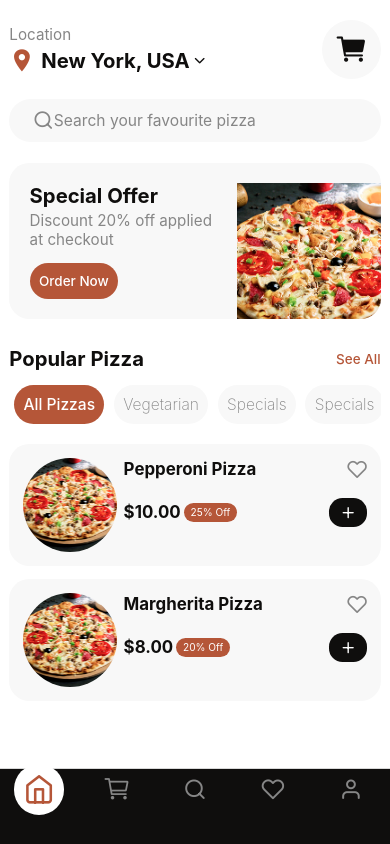
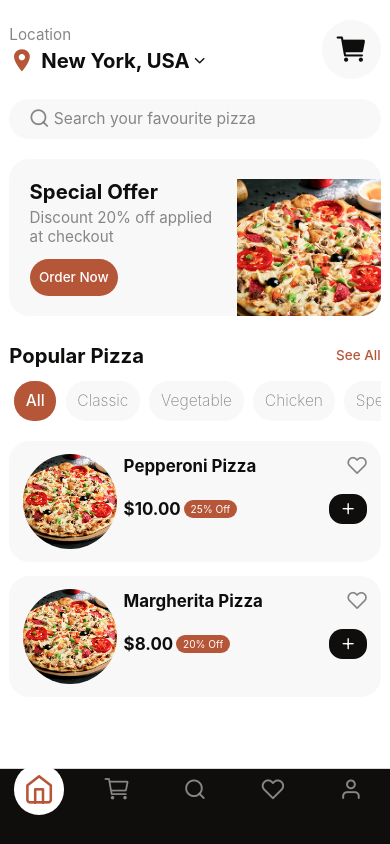
Before and after one commit to awwab-s/pizza-app, a React Native app: screen /Main in a window 390 px wide. Built offline with nearby package versions, Linux system fonts and the light colour scheme; no server answers.

Commit message:
guest mode cannot view profile

```diff
--- a/App.jsx
+++ b/App.jsx
@@ -1,3 +1,7 @@
+import AsyncStorage from "@react-native-async-storage/async-storage";
+import { useState, useEffect } from "react";
+import { Alert } from "react-native";
+
 import { NavigationContainer } from "@react-navigation/native";
 import { createStackNavigator } from "@react-navigation/stack";
 import { createBottomTabNavigator } from "@react-navigation/bottom-tabs";
@@ -15,7 +19,6 @@ import CartScreen from "./src/screens/CartScreen";
 import SearchScreen from "./src/screens/SearchScreen";
 import FavoritesScreen from "./src/screens/FavoritesScreen";
 import ProfileScreen from "./src/screens/ProfileScreen";
-import { useEffect } from "react";
 import uploadPizzas from "./src/data/uploadPizzas";
 import DetailsScreen from "./src/screens/DetailsScreen";
 
--- a/src/components/Category.jsx
+++ b/src/components/Category.jsx
@@ -8,16 +8,16 @@ const Category = () => {
       <View style={{paddingHorizontal: width * 0.024,}}>
         <ScrollView horizontal showsHorizontalScrollIndicator={false} style={styles.categoriesContainer}>
             <TouchableOpacity style={styles.categoryButtonActive}>
-                <Text style={styles.categoryButtonTextActive}>All Pizzas</Text>
+                <Text style={styles.categoryButtonTextActive}>All</Text>
             </TouchableOpacity>
             <TouchableOpacity style={styles.categoryButton}>
-                <Text style={styles.categoryButtonText}>Vegetarian</Text>
+                <Text style={styles.categoryButtonText}>Classic</Text>
             </TouchableOpacity>
             <TouchableOpacity style={styles.categoryButton}>
-                <Text style={styles.categoryButtonText}>Specials</Text>
+                <Text style={styles.categoryButtonText}>Vegetable</Text>
             </TouchableOpacity>
             <TouchableOpacity style={styles.categoryButton}>
-                <Text style={styles.categoryButtonText}>Specials</Text>
+                <Text style={styles.categoryButtonText}>Chicken</Text>
             </TouchableOpacity>
             <TouchableOpacity style={styles.categoryButton}>
                 <Text style={styles.categoryButtonText}>Specials</Text>
@@ -34,7 +34,7 @@ const styles = StyleSheet.create({
     },
     categoryButtonActive: {
         backgroundColor: "#B55638",
-        paddingHorizontal: width * 0.024,
+        paddingHorizontal: width * 0.03,
         paddingVertical: height * 0.012,
         borderRadius: width * 0.05,
         marginRight: width * 0.012,
@@ -47,7 +47,7 @@ const styles = StyleSheet.create({
     },
     categoryButton: {
         backgroundColor: "#f8f8f8",
-        paddingHorizontal: width * 0.024,
+        paddingHorizontal: width * 0.03,
         paddingVertical: height * 0.012,
         borderRadius: width * 0.05,
         marginRight: width * 0.012,
--- a/src/components/Search.jsx
+++ b/src/components/Search.jsx
@@ -28,17 +28,17 @@ const styles = StyleSheet.create({
     flexDirection: "row",
     alignItems: "center",
     backgroundColor: "#f8f8f8",
-    borderRadius: height * 0.030,
+    borderRadius: 35,
     paddingHorizontal: width * 0.020,
-    paddingVertical: height * 0.012,
+    paddingVertical: height * 0.01,
   },
   searchIcon: {
-    marginLeft: width * 0.04,
+    marginLeft: width * 0.03,
   },
   searchInput: {
     flex: 1,
     fontSize: width * 0.04,
-    color: "#868686",
+    marginLeft: width * 0.01,
   },
 })
 
--- a/src/screens/HomeScreen.jsx
+++ b/src/screens/HomeScreen.jsx
@@ -100,6 +100,7 @@ const styles = StyleSheet.create({
   container: {
     flex: 1,
     backgroundColor: "#ffffff",
+    paddingHorizontal: width * 0.02,
   },
   header: {
     flexDirection: "row",
--- a/src/screens/ProfileScreen.jsx
+++ b/src/screens/ProfileScreen.jsx
@@ -17,6 +17,18 @@ const ProfileScreen = () => {
   const navigation = useNavigation();
 
   useEffect(() => {
+    const checkAccess = async () => {
+      const user = await AsyncStorage.getItem("user");
+      if (user === "guest") {
+        Alert.alert("Login Required", "Please sign in to view your profile.");
+        navigation.replace("Main");
+      }
+    };
+
+    checkAccess();
+  }, []);
+
+  useEffect(() => {
     const fetchUserData = async () => {
       try {
         const user = auth.currentUser;
@@ -33,7 +45,17 @@ const ProfileScreen = () => {
       }
     };
 
-    fetchUserData();
+    // Only fetch user data if NOT a guest
+    const checkAndFetch = async () => {
+      const user = await AsyncStorage.getItem("user");
+      if (user !== "guest") {
+        fetchUserData();
+      } else {
+        setLoading(false);
+      }
+    };
+
+    checkAndFetch();
   }, []);
 
   const handleSignOut = async () => {
@@ -41,10 +63,7 @@ const ProfileScreen = () => {
       "Sign Out",
       "Are you sure you want to sign out?",
       [
-        {
-          text: "Cancel",
-          style: "cancel",
-        },
+        { text: "Cancel", style: "cancel" },
         {
           text: "Yes",
           onPress: async () => {
@@ -52,7 +71,10 @@ const ProfileScreen = () => {
               await AsyncStorage.removeItem("user");
               console.log("User removed from AsyncStorage!");
               await signOut(auth);
-              navigation.replace("SignIn");
+              navigation.reset({
+                index: 0,
+                routes: [{ name: "Welcome" }],
+              });
             } catch (error) {
               console.error("Error signing out:", error);
             }
--- a/src/screens/WelcomeScreen.jsx
+++ b/src/screens/WelcomeScreen.jsx
@@ -11,7 +11,7 @@ const WelcomeScreen = ({ navigation }) => {
     const checkUserSession = async () => {
       const storedUser = await AsyncStorage.getItem("user");
 
-      if (storedUser) {
+      if (storedUser && storedUser !== "guest") {
         console.log('User found in AsyncStorage:', storedUser);
         navigation.replace("Main"); // Redirect to home if user exists
       } else {
@@ -33,6 +33,12 @@ const WelcomeScreen = ({ navigation }) => {
 
     return () => unsubscribe();
   }, []);
+
+  const handleGuestLogin = async () => {
+    await AsyncStorage.setItem('user', 'guest');
+    console.log('Guest user saved to AsyncStorage!');
+    navigation.navigate('Main');
+  };
 
   return (
     <SafeAreaView style={styles.container}>
@@ -61,7 +67,7 @@ const WelcomeScreen = ({ navigation }) => {
           <Text style={styles.signUpButtonText}>Sign me up</Text>
         </TouchableOpacity>
 
-        <TouchableOpacity style={styles.guestButton} onPress={() => navigation.navigate('Main')}>
+        <TouchableOpacity style={styles.guestButton} onPress={handleGuestLogin}>
           <Text style={styles.guestButtonText}>Continue as Guest</Text>
         </TouchableOpacity>
       </View>
```
